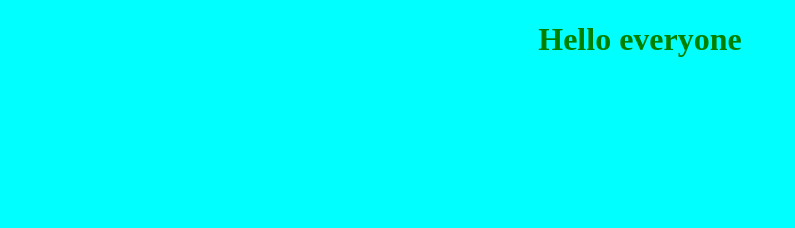
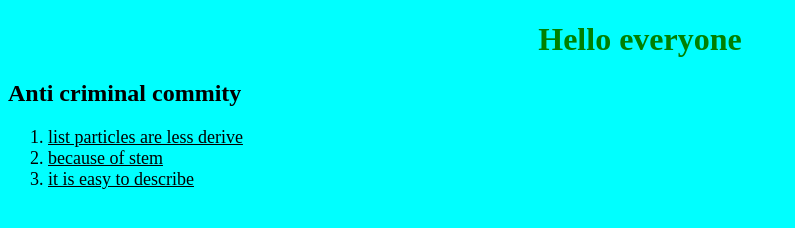
Before and after one commit to satishDasireddy/git-tutorial, a plain HTML site: page index.html in a window 1280 px wide. Shown: the whole page, without its empty margins (0-795 px from the left). Drawn offline with Linux system fonts and the light colour scheme.

Commit message:
adding sub-headings of html

```diff
--- a/index.html
+++ b/index.html
@@ -8,5 +8,11 @@
 </head>
 <body style='background-color: aqua;'>
     <h1 style="text-align:center; color:green;">Hello everyone</h1>
+    <h2>Anti criminal commity</h2>
+    <ul style="list-style-type: n; text-decoration: underline; font-size: large;">
+        <li>list particles are less derive</li>
+        <li>because of stem</li>
+        <li>it is easy to describe</li>
+    </ul>
 </body>
 </html>
```
